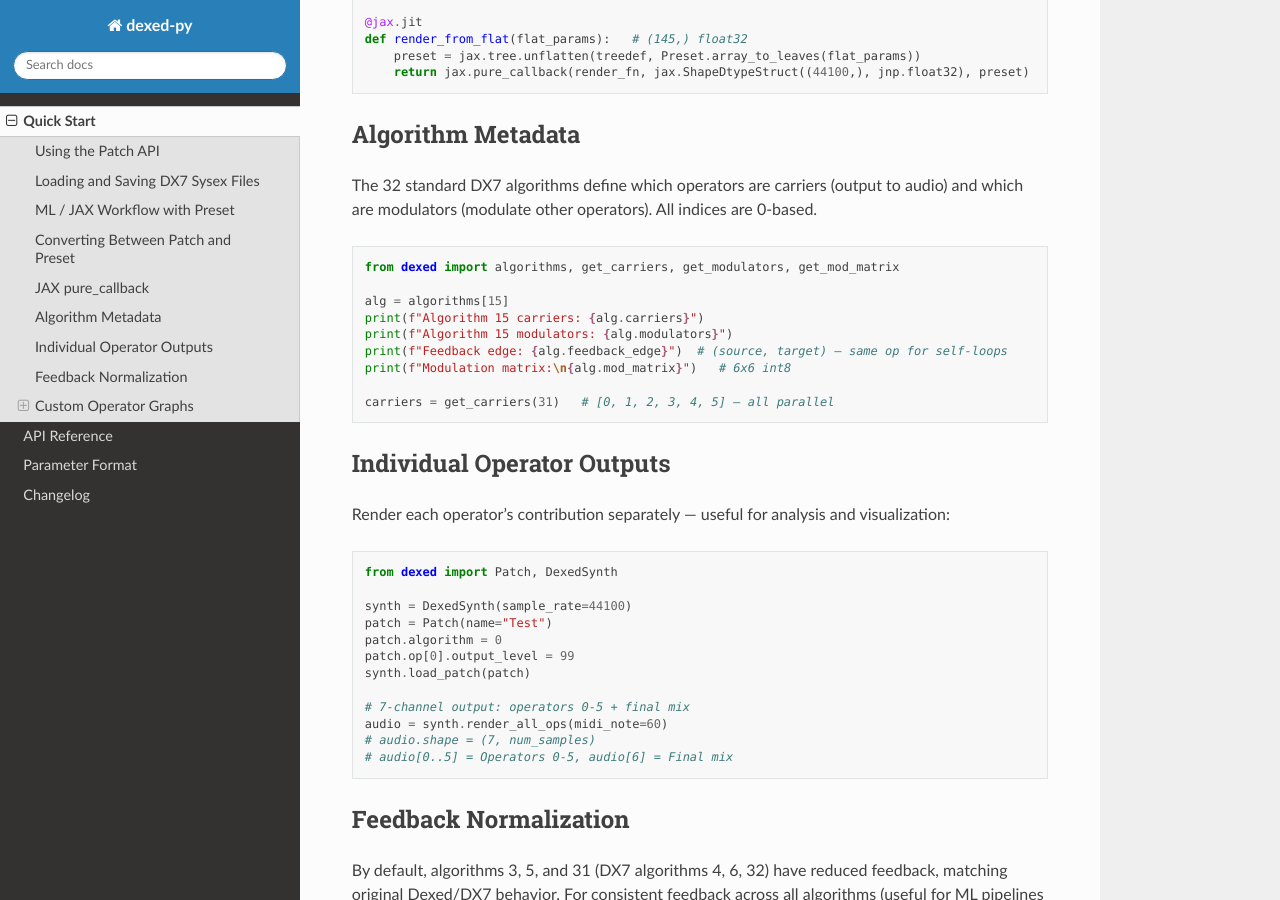
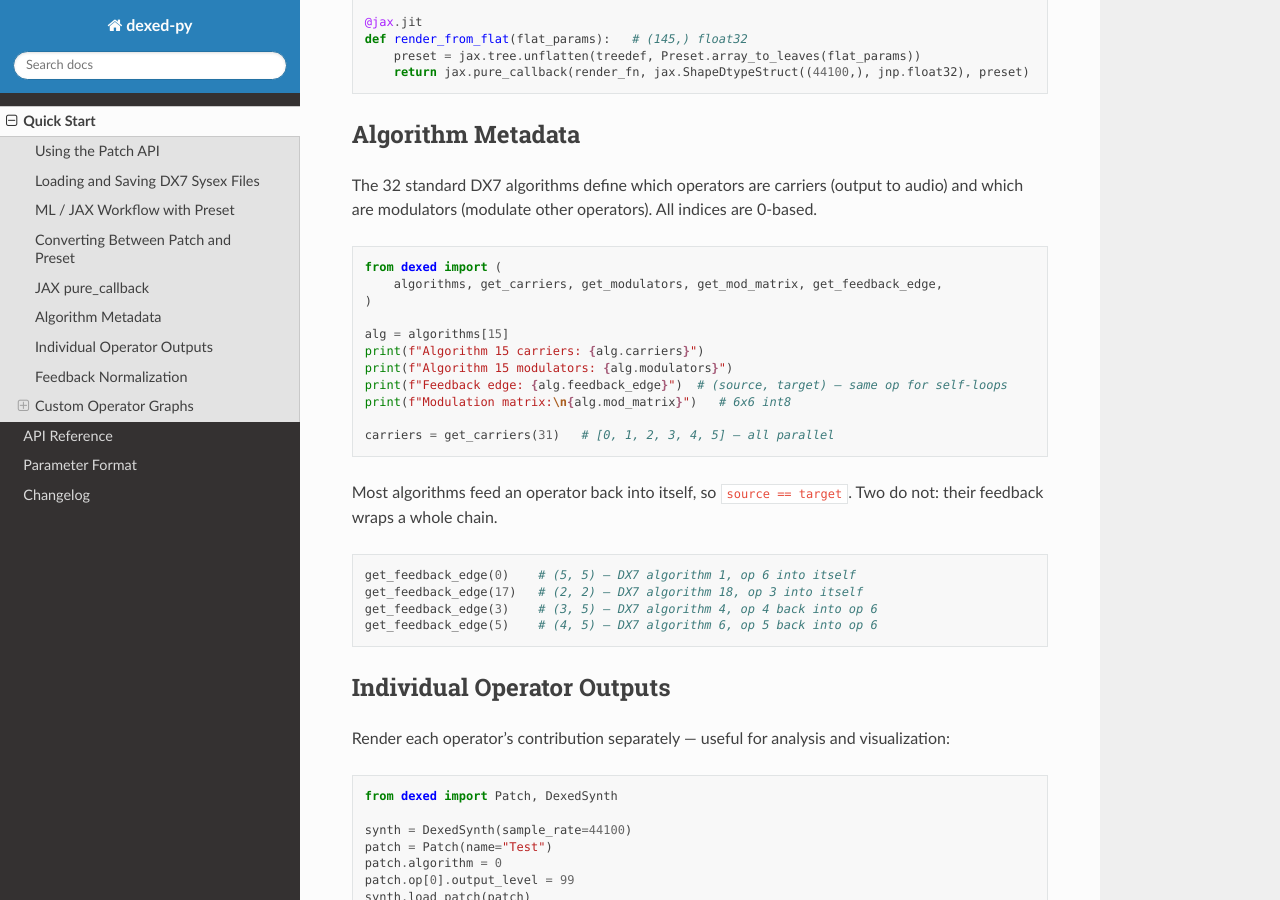
Before and after one commit to DBraun/dexed-py, a Sphinx documentation site: the page built from docs/quickstart.md, in a window 1280 px wide and 900 px high, scrolled down 2772 px. Built offline with Sphinx 7.4.7 and the Read the Docs theme 3.1.0, drawn with Linux system fonts in a browser that asks for light colours.

Commit message:
docs: document get_feedback_edge in the API reference
The changelog announced the export but the reference omitted it, and
Algorithm was never autoclass'd, so its feedback_edge field never rendered.

````diff
--- a/docs/quickstart.md
+++ b/docs/quickstart.md
@@ -145,7 +145,9 @@
 The 32 standard DX7 algorithms define which operators are carriers (output to audio) and which are modulators (modulate other operators). All indices are 0-based.
 
 ```python
-from dexed import algorithms, get_carriers, get_modulators, get_mod_matrix
+from dexed import (
+    algorithms, get_carriers, get_modulators, get_mod_matrix, get_feedback_edge,
+)
 
 alg = algorithms[15]
 print(f"Algorithm 15 carriers: {alg.carriers}")
@@ -154,6 +156,16 @@
 print(f"Modulation matrix:\n{alg.mod_matrix}")   # 6x6 int8
 
 carriers = get_carriers(31)   # [0, 1, 2, 3, 4, 5] — all parallel
+```
+
+Most algorithms feed an operator back into itself, so `source == target`. Two do
+not: their feedback wraps a whole chain.
+
+```python
+get_feedback_edge(0)    # (5, 5) — DX7 algorithm 1, op 6 into itself
+get_feedback_edge(17)   # (2, 2) — DX7 algorithm 18, op 3 into itself
+get_feedback_edge(3)    # (3, 5) — DX7 algorithm 4, op 4 back into op 6
+get_feedback_edge(5)    # (4, 5) — DX7 algorithm 6, op 5 back into op 6
 ```
 
 ## Individual Operator Outputs
````
Also changed, not shown: docs/api.md (+9 -0 lines), 1 other file.
